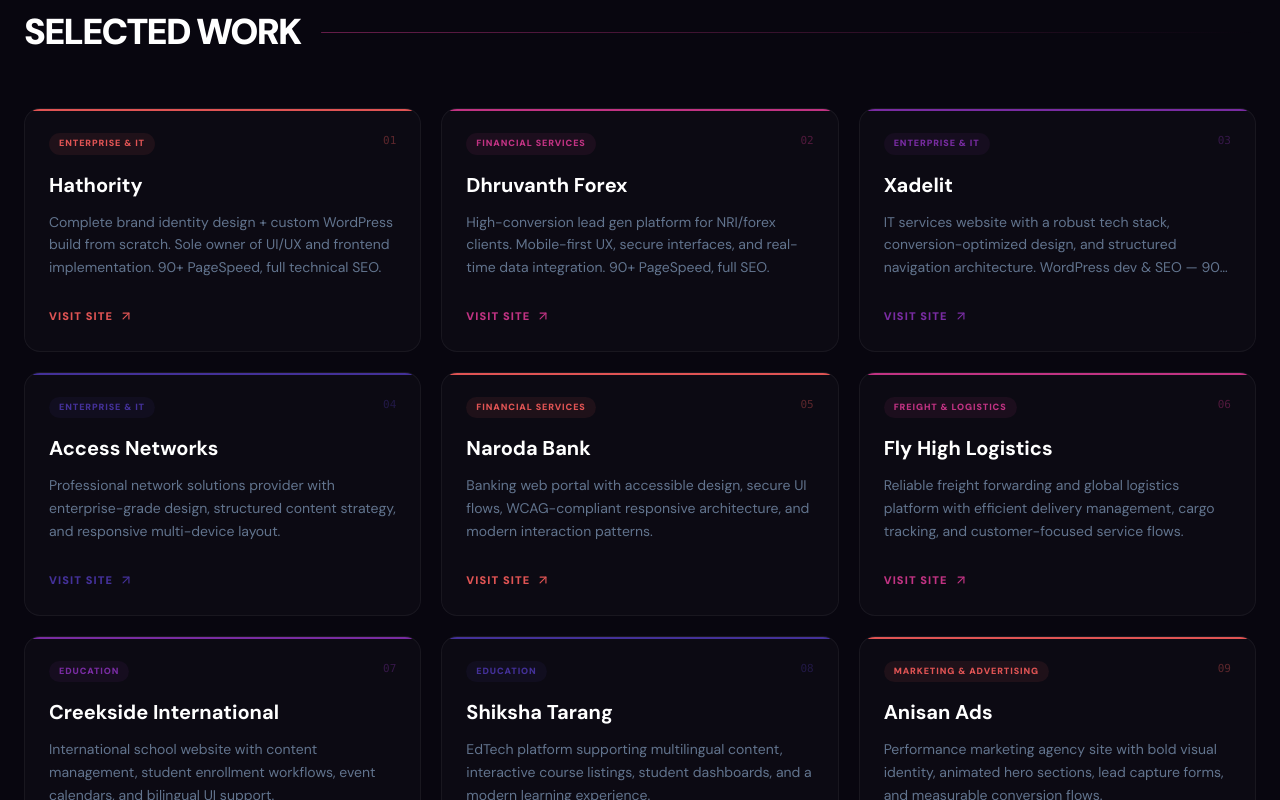
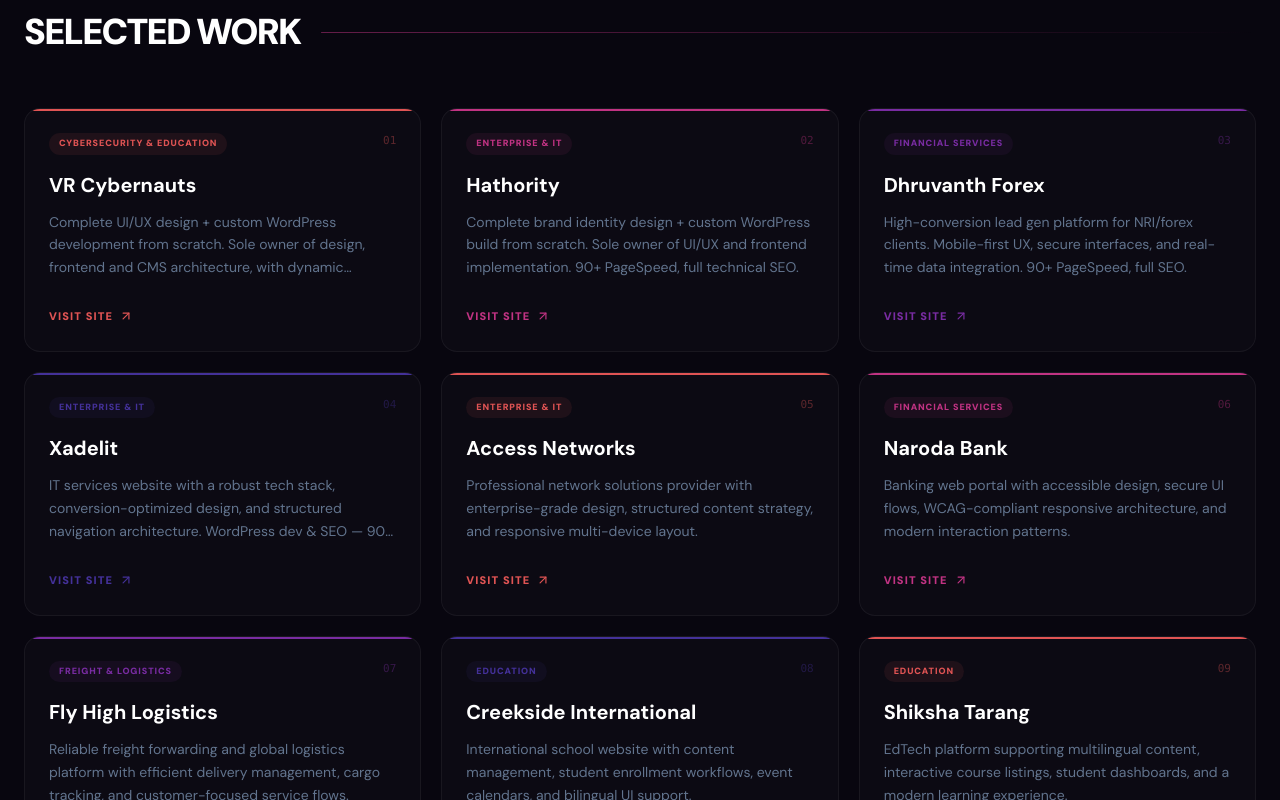
Before and after one commit to karthikweb123/karthik-portfolio, a Next.js app: page / in a window 1280 px wide. Shown: the part 7500-8300 px from the top of the page. Built offline with nearby package versions, Linux system fonts and the light colour scheme.

Commit message:
Add new project 'VR Cybernauts' to project list

```diff
--- a/app/page.tsx
+++ b/app/page.tsx
@@ -219,6 +219,12 @@
 
 const allProjects = [
   {
+  name: "VR Cybernauts",
+  url: "https://vrcybernauts.com/",
+  category: "Cybersecurity & Education",
+  desc: "Complete UI/UX design + custom WordPress development from scratch. Sole owner of design, frontend and CMS architecture, with dynamic Courses, Batches and Services, plus full technical SEO.",
+},
+  {
     name: "Hathority",
     url: "https://hathority.com/",
     category: "Enterprise & IT",
```
